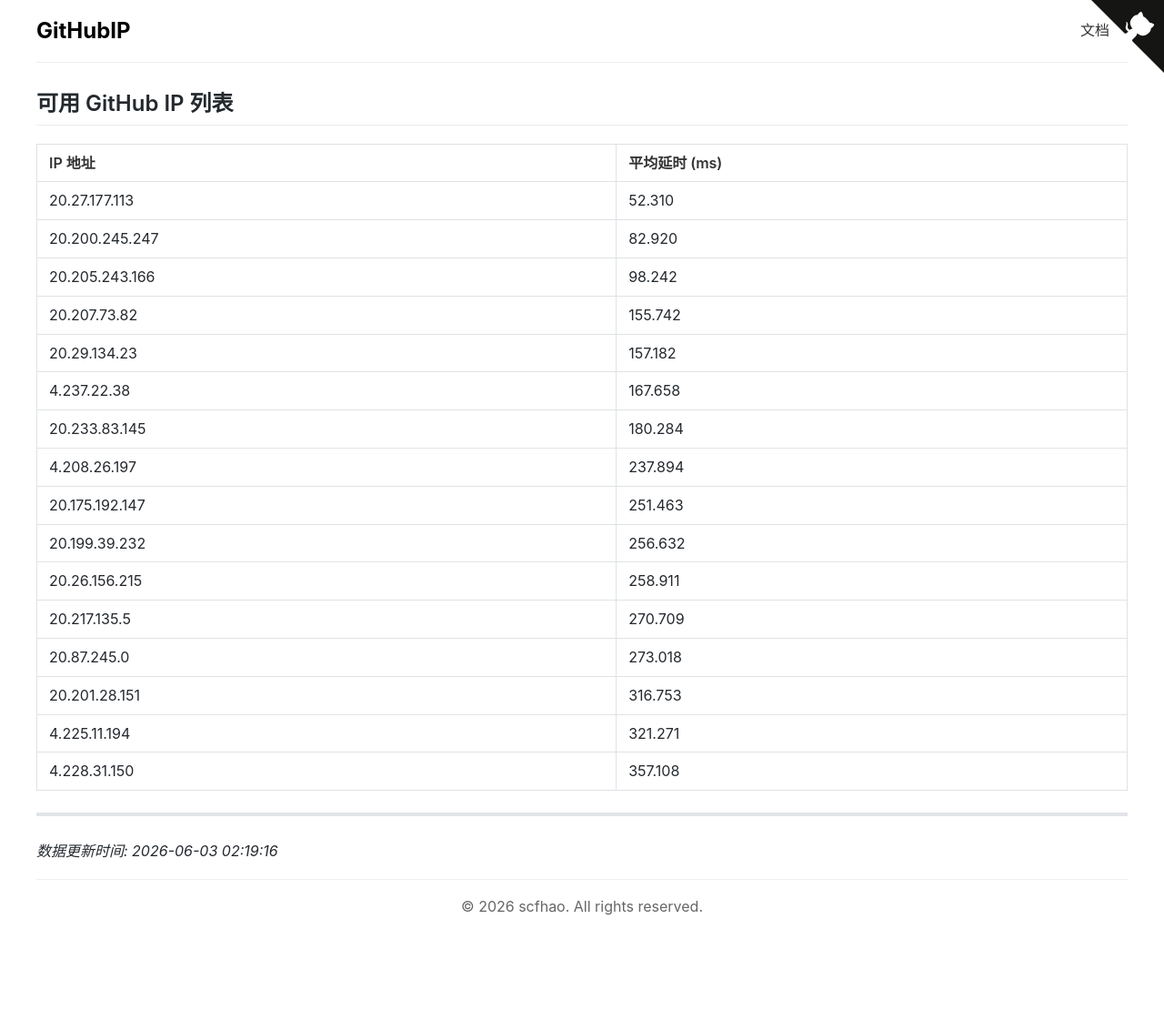
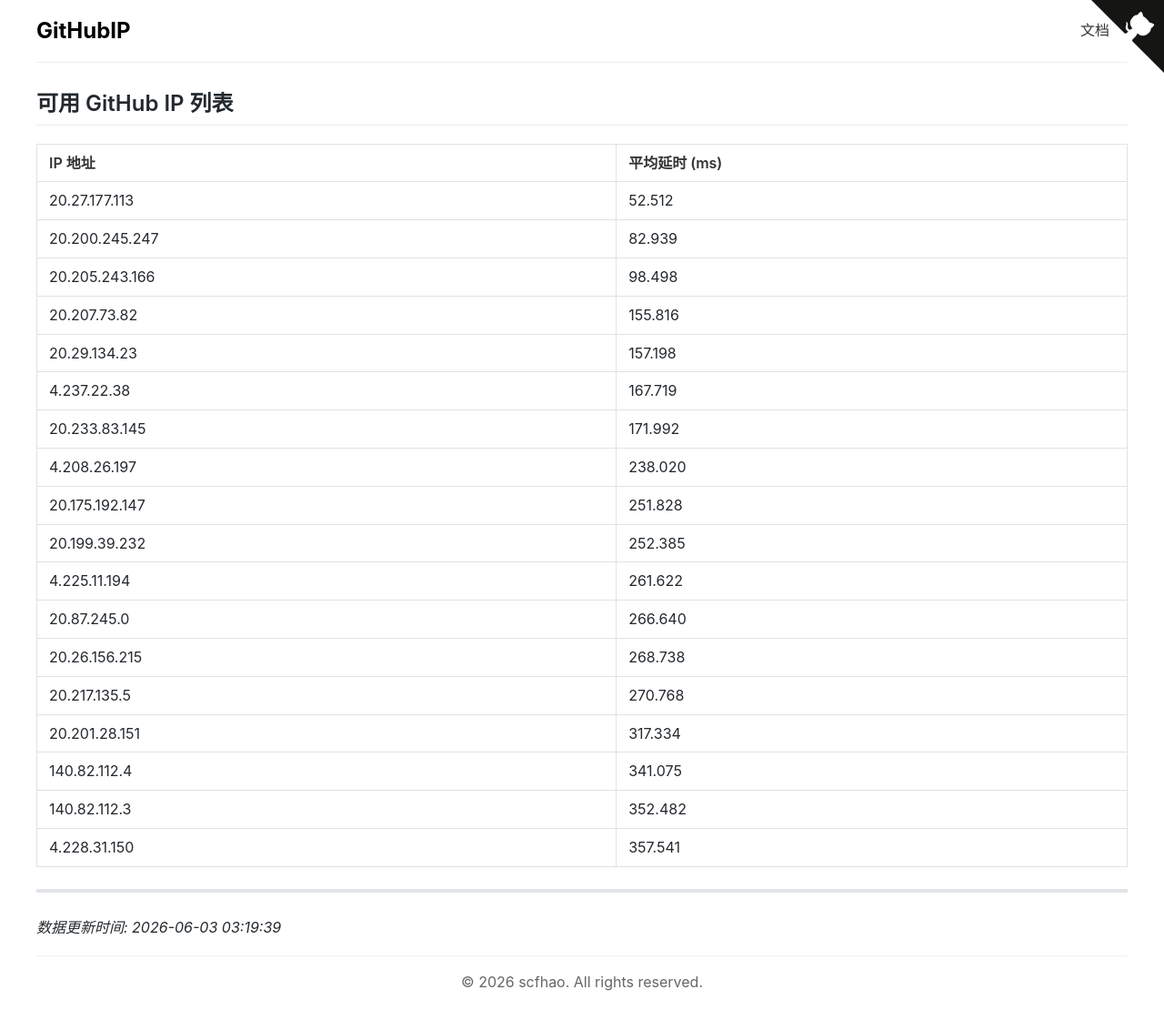
Before and after one commit to scfhao/GitHubIP, a Jekyll site: the page built from index.md, in a window 1280 px wide. Shown: the whole page at 91% size. Built offline with Jekyll 4.4.1, drawn with Linux system fonts in a browser that asks for light colours; before the commit the page ends 1026 px from its top, so only the background shows below that.

Commit message:
自动脚本执行 - 2026-06-03 03:19:39

```diff
--- a/index.md
+++ b/index.md
@@ -1,30 +1,32 @@
 ---
 layout: home
 title: GitHub IP 列表
-date: 2026-06-03 02:19:16
+date: 2026-06-03 03:19:39
 ---
 
 ## 可用 GitHub IP 列表
 
 | IP 地址 | 平均延时 (ms) |
 |---------|--------------|
-| 20.27.177.113 | 52.310 |
-| 20.200.245.247 | 82.920 |
-| 20.205.243.166 | 98.242 |
-| 20.207.73.82 | 155.742 |
-| 20.29.134.23 | 157.182 |
-| 4.237.22.38 | 167.658 |
-| 20.233.83.145 | 180.284 |
-| 4.208.26.197 | 237.894 |
-| 20.175.192.147 | 251.463 |
-| 20.199.39.232 | 256.632 |
-| 20.26.156.215 | 258.911 |
-| 20.217.135.5 | 270.709 |
-| 20.87.245.0 | 273.018 |
-| 20.201.28.151 | 316.753 |
-| 4.225.11.194 | 321.271 |
-| 4.228.31.150 | 357.108 |
+| 20.27.177.113 | 52.512 |
+| 20.200.245.247 | 82.939 |
+| 20.205.243.166 | 98.498 |
+| 20.207.73.82 | 155.816 |
+| 20.29.134.23 | 157.198 |
+| 4.237.22.38 | 167.719 |
+| 20.233.83.145 | 171.992 |
+| 4.208.26.197 | 238.020 |
+| 20.175.192.147 | 251.828 |
+| 20.199.39.232 | 252.385 |
+| 4.225.11.194 | 261.622 |
+| 20.87.245.0 | 266.640 |
+| 20.26.156.215 | 268.738 |
+| 20.217.135.5 | 270.768 |
+| 20.201.28.151 | 317.334 |
+| 140.82.112.4 | 341.075 |
+| 140.82.112.3 | 352.482 |
+| 4.228.31.150 | 357.541 |
 
 ---
 
-*数据更新时间: 2026-06-03 02:19:16*
+*数据更新时间: 2026-06-03 03:19:39*
```
